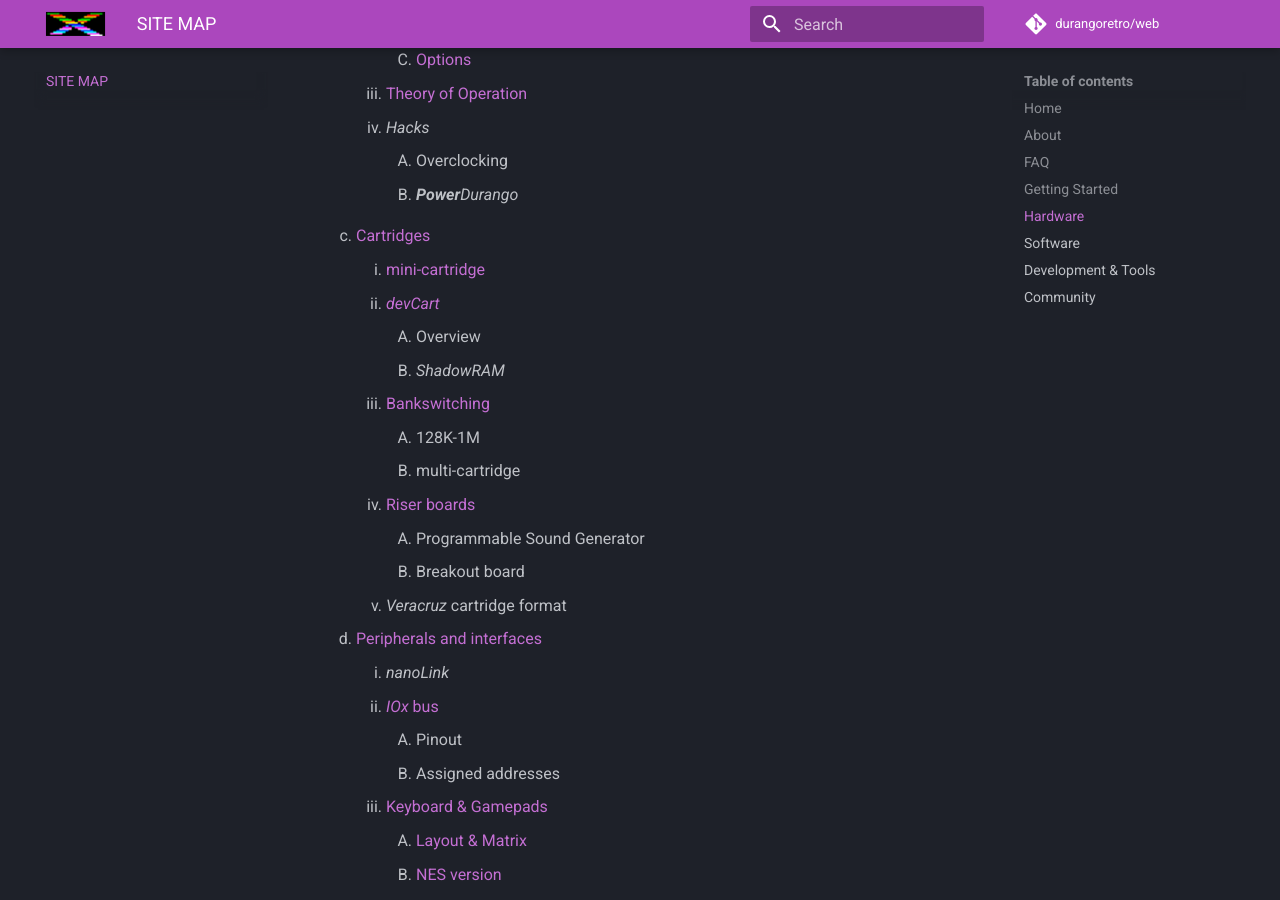
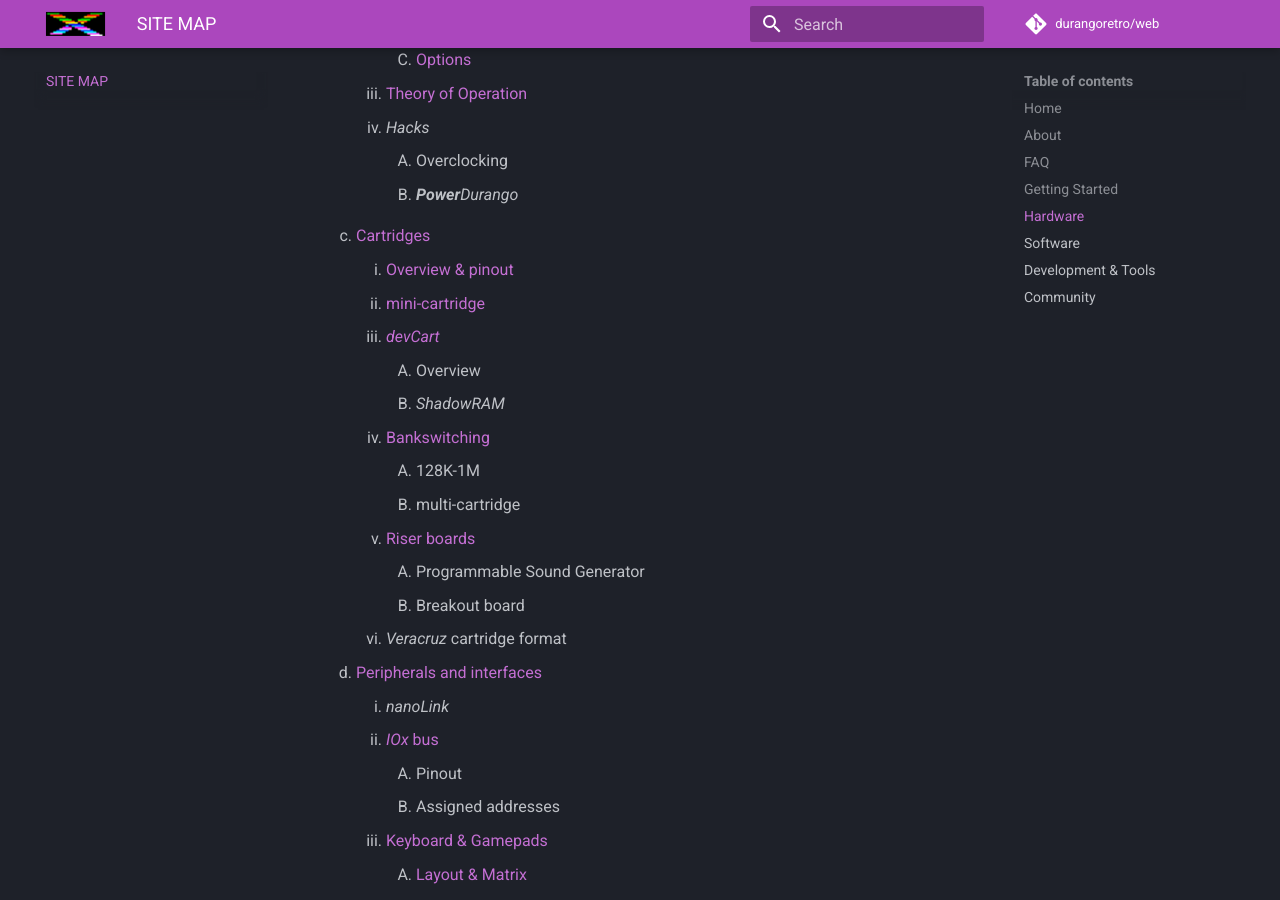
Before and after one commit to durangoretro/web, an MkDocs documentation site: the page built from docs/sitemap.md, in a window 1280 px wide and 900 px high, scrolled down 1971 px. Built offline with MkDocs 1.6.1 and Material for MkDocs 9.7.7, drawn with Linux system fonts in a browser that asks for light colours; comment, search, counter and statistics services are not loaded.

Commit message:
add cartridge pinout to sitemap.md

```diff
--- a/docs/sitemap.md
+++ b/docs/sitemap.md
@@ -61,7 +61,8 @@ This is a **general index** of the _whole [**DurangoRetro.com**](index.md) websi
     		1. Overclocking
         	1. _**Power**Durango_
     1. [Cartridges](hard/cartridges.md)
-    	1. [mini-cartridge](hard/cart/mini.md)
+		1. [Overview & pinout](hard/cart/pinout.md)
+	 	1. [mini-cartridge](hard/cart/mini.md)
     	1. [_devCart_](hard/cart/dev.md)
 			1. Overview
     		1. _ShadowRAM_
```
